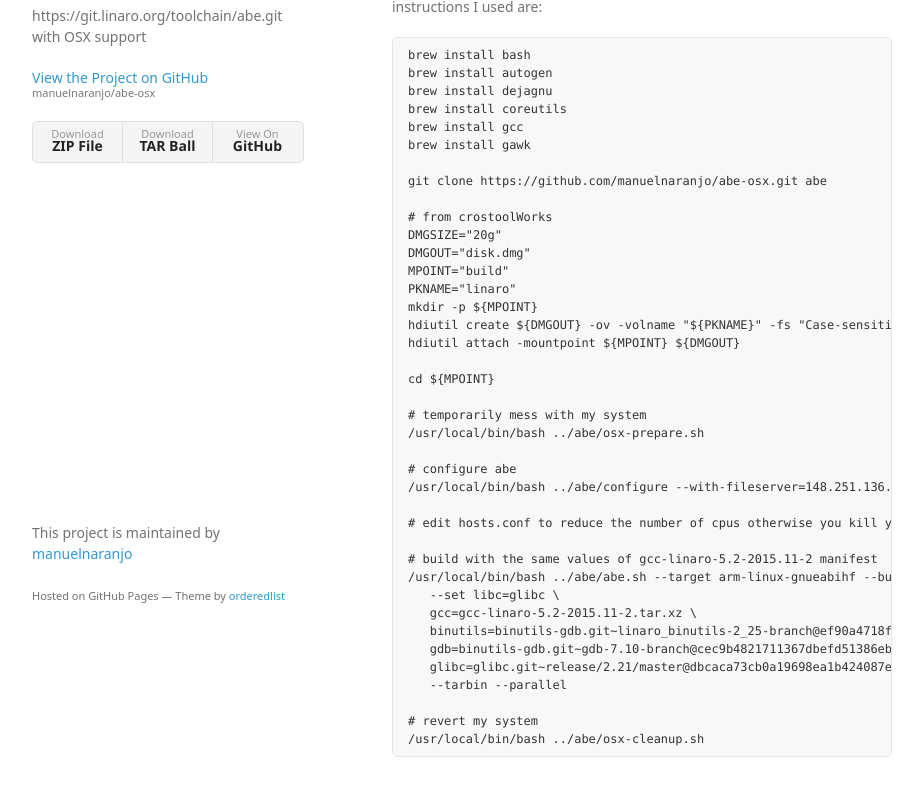
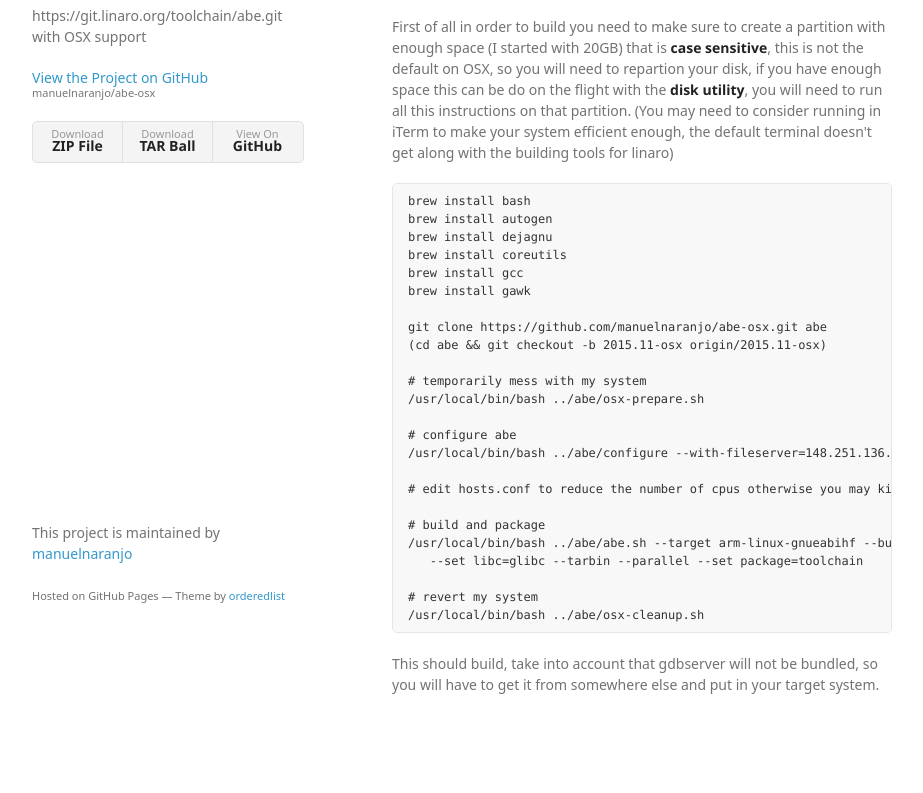
Before and after one commit to manuelnaranjo/abe-osx, a plain HTML site: page index.html in a window 1280 px wide. Shown: the part 125-918 px from the top of the page, without its empty margins (178-1101 px from the left). After the commit the page ends 890 px from the top, so only its background shows below. Drawn offline with Linux system fonts and the light colour scheme; a web font is replaced by a local one.

```diff
--- a/index.html
+++ b/index.html
@@ -28,7 +28,9 @@
         </ul>
       </header>
       <section>
-        <p>Based on several instructions on the web, and ABE tools from Linaro I've been able to rebuild gcc-linaro-5.2-2015.11-2 for OSX on ElCapitan. Shortly a tar.xz binary package will be available for download. In the meantime the instructions I used are:</p>
+        <p>Based on several instructions on the web, and ABE tools from Linaro I've been able to rebuild gcc-linaro-5.2-2015.11-2 for OSX on ElCapitan. Shortly a tar.xz binary package will be available for download. </p>
+
+<p>First of all in order to build you need to make sure to create a partition with enough space (I started with 20GB) that is <strong>case sensitive</strong>, this is not the default on OSX, so you will need to repartion your disk, if you have enough space this can be do on the flight with the <strong>disk utility</strong>, you will need to run all this instructions on that partition. (You may need to consider running in iTerm to make your system efficient enough, the default terminal doesn't get along with the building tools for linaro)</p>
 
 <pre><code>brew install bash
 brew install autogen
@@ -38,17 +40,7 @@ brew install gcc
 brew install gawk
 
 git clone https://github.com/manuelnaranjo/abe-osx.git abe
-
-# from crostoolWorks
-DMGSIZE="20g"
-DMGOUT="disk.dmg"
-MPOINT="build"
-PKNAME="linaro"
-mkdir -p ${MPOINT}
-hdiutil create ${DMGOUT} -ov -volname "${PKNAME}" -fs "Case-sensitive Journaled HFS+" -type UDIF -size "${DMGSIZE}"
-hdiutil attach -mountpoint ${MPOINT} ${DMGOUT}
-
-cd ${MPOINT}
+(cd abe &amp;&amp; git checkout -b 2015.11-osx origin/2015.11-osx)
 
 # temporarily mess with my system
 /usr/local/bin/bash ../abe/osx-prepare.sh
@@ -56,20 +48,17 @@ cd ${MPOINT}
 # configure abe
 /usr/local/bin/bash ../abe/configure --with-fileserver=148.251.136.42 --with-remote-snapshots=/snapshots-ref
 
-# edit hosts.conf to reduce the number of cpus otherwise you kill your system
+# edit hosts.conf to reduce the number of cpus otherwise you may kill your system
 
-# build with the same values of gcc-linaro-5.2-2015.11-2 manifest
+# build and package
 /usr/local/bin/bash ../abe/abe.sh --target arm-linux-gnueabihf --build all \
-   --set libc=glibc \
-   gcc=gcc-linaro-5.2-2015.11-2.tar.xz \
-   binutils=binutils-gdb.git~linaro_binutils-2_25-branch@ef90a4718f535cbe6345b4e7168baea7b1972abf \
-   gdb=binutils-gdb.git~gdb-7.10-branch@cec9b4821711367dbefd51386eb663ba30905aa6 \
-   glibc=glibc.git~release/2.21/master@dbcaca73cb0a19698ea1b424087e8997a9b7c3c4 \
-   --tarbin --parallel
+   --set libc=glibc --tarbin --parallel --set package=toolchain
 
 # revert my system
 /usr/local/bin/bash ../abe/osx-cleanup.sh
 </code></pre>
+
+<p>This should build, take into account that gdbserver will not be bundled, so you will have to get it from somewhere else and put in your target system.</p>
       </section>
       <footer>
         <p>This project is maintained by <a href="https://github.com/manuelnaranjo">manuelnaranjo</a></p>
```
Also changed, not shown: params.json (+1 -1 lines).
